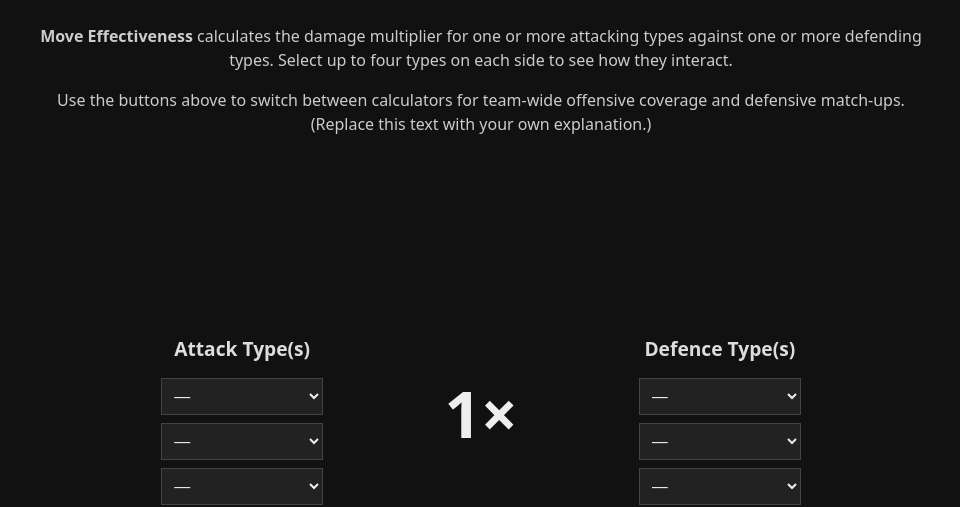
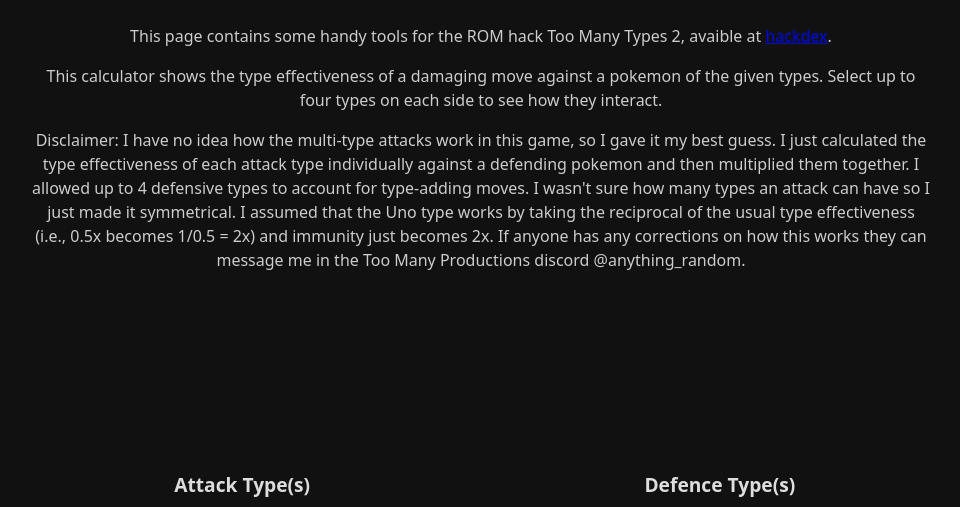
Before and after one commit to Anything-Random/Too-Many-Types-2-Type-Calculator, a Flask app: page / in a window 1280 px wide. Shown: the part 69-576 px from the top of the page, without its empty margins (159-1119 px from the left). Run offline with Flask 3, Linux system fonts and the light colour scheme; parts of the project's set-up code (start-up, migrations or seed data) failed here and were passed over.

Commit message:
Update index.html

```diff
--- a/templates/index.html
+++ b/templates/index.html
@@ -97,14 +97,26 @@
 
 <div class="description">
   <p>
-    <strong>Move Effectiveness</strong> calculates the damage multiplier for one
-    or more attacking types against one or more defending types.
+    This page contains some handy tools for the ROM hack Too Many Types 2,
+    avaible at <a href=https://www.hackdex.app/hack/too-many-types-2>hackdex</a>.
+  </p>
+  <p>
+    This calculator shows the type effectiveness
+    of a damaging move against a pokemon of the given types.
     Select up to four types on each side to see how they interact.
   </p>
   <p>
-    Use the buttons above to switch between calculators for team-wide
-    offensive coverage and defensive match-ups.
-    (Replace this text with your own explanation.)
+    Disclaimer: I have no idea how the multi-type attacks work in
+    this game, so I gave it my best guess. I just calculated the
+    type effectiveness of each attack type individually against a
+    defending pokemon and then multiplied them together. I allowed
+    up to 4 defensive types to account for type-adding moves. I
+    wasn't sure how many types an attack can have so I just made it
+    symmetrical. I assumed that the Uno type works by taking the
+    reciprocal of the usual type effectiveness (i.e., 0.5x becomes
+    1/0.5 = 2x) and immunity just becomes 2x. If anyone has any
+    corrections on how this works they can message me in the Too
+    Many Productions discord @anything_random.
   </p>
 </div>
 
```
